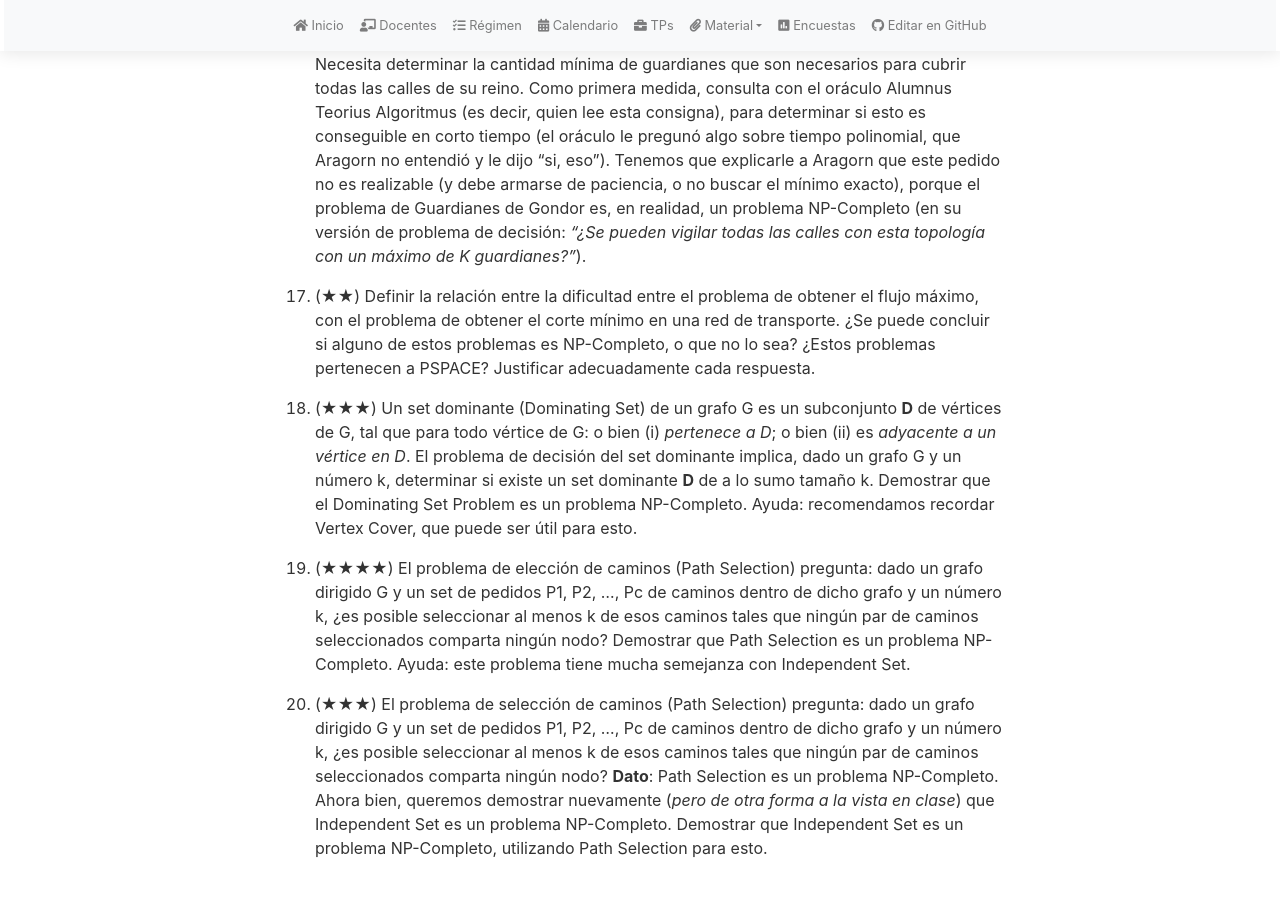
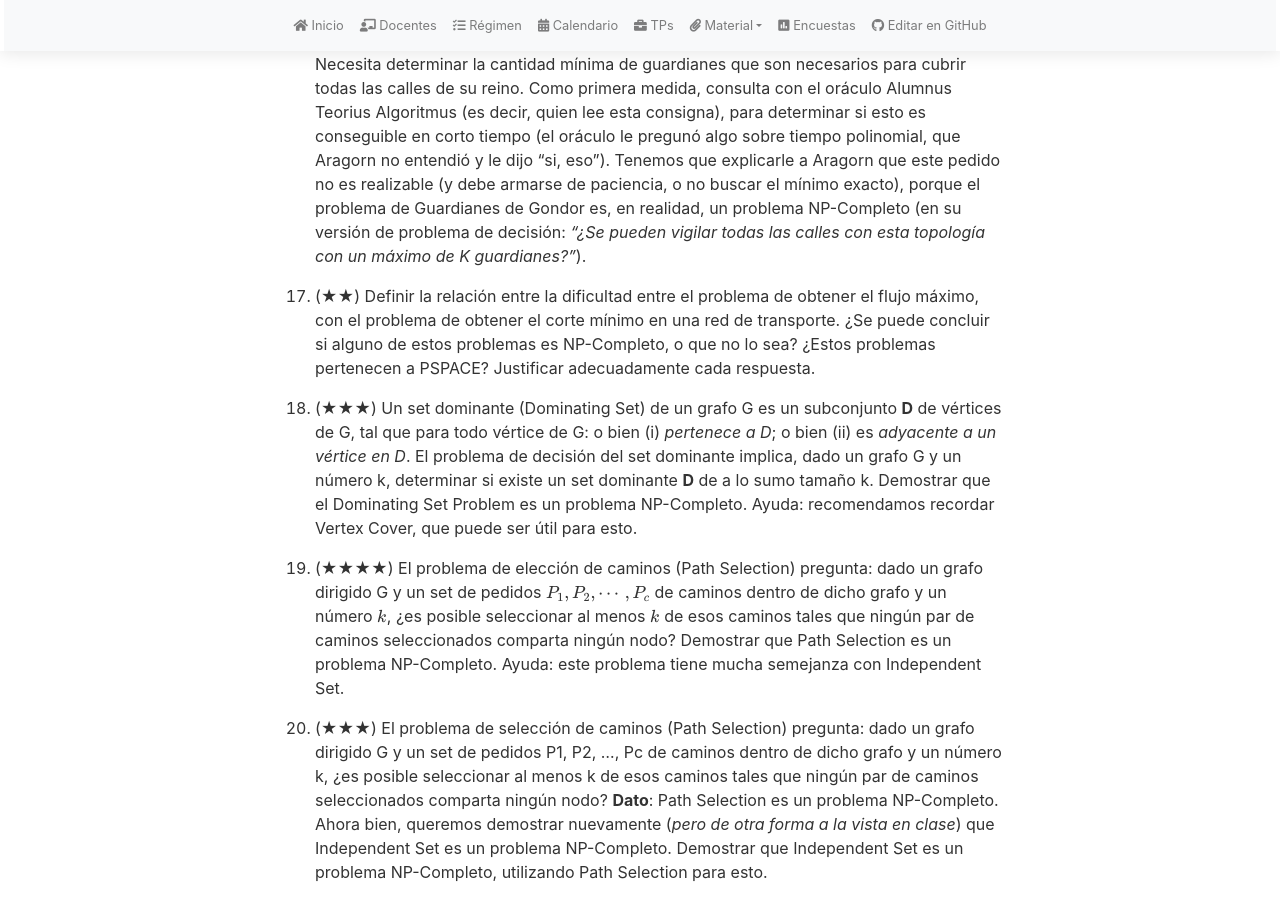
Before and after one commit to algoritmos-rw/tda_bg, a Jekyll site: the page built from material/guias/reducciones.md, in a window 1280 px wide and 900 px high, scrolled down 2577 px. Built offline with Jekyll 4.4.1, drawn with Linux system fonts in a browser that asks for light colours; nearby versions of some CDN libraries; our own code applies the rules of GitHub Pages for plain Markdown files; before the commit the page ends 3453 px from its top, so only the background shows below that; some of the changed text lies outside the part shown.

Commit message:
Apply suggestions from code review Reducciones
Co-authored-by: Martín Buchwald <martin.buchwald@mulesoft.com>

```diff
--- a/material/guias/reducciones.md
+++ b/material/guias/reducciones.md
@@ -60,8 +60,8 @@
 1.  (★) Definir los problemas de decisión de Subset Sum y Problema de la Mochila. Sabiendo que Subset Sum es
     NP-Completo, demostrar que el Problema de la Mochila es NP-Completo.
 
-1.  (★) ¿Pertenece el siguiente problema a PSPACE? Dada una lista de enteros positivos L y un entero n obtener todos
-    los subconjuntos de L que suman exactamente n.
+1.  (★) ¿Pertenece el siguiente problema a PSPACE? Dada una lista de enteros positivos $$L$$ y un entero $$n$$ obtener todos
+    los subconjuntos de $$L$$ que suman exactamente $$n$$.
 
 1.  (★) ¿Pertenece el siguiente problema a PSPACE? Dada una lista de enteros positivos L y un entero n obtener un subconjunto
     de L que sume exactamente n, o, en caso de no existir, que devuelva el subconjunto de suma máxima sin superar el valor de n.
@@ -116,8 +116,8 @@
     Demostrar que el Dominating Set Problem es un problema NP-Completo.
     Ayuda: recomendamos recordar Vertex Cover, que puede ser útil para esto.
 
-1.  (★★★★) El problema de elección de caminos (Path Selection) pregunta: dado un grafo dirigido G y un set de pedidos P1, P2, ..., Pc
-    de caminos dentro de dicho grafo y un número k, ¿es posible seleccionar al menos k de esos caminos tales que ningún
+1.  (★★★★) El problema de elección de caminos (Path Selection) pregunta: dado un grafo dirigido G y un set de pedidos $$P_1, P_2, \cdots, P_c$$
+    de caminos dentro de dicho grafo y un número $$k$$, ¿es posible seleccionar al menos $$k$$ de esos caminos tales que ningún
     par de caminos seleccionados comparta ningún nodo? Demostrar que Path Selection es un problema NP-Completo.
     Ayuda: este problema tiene mucha semejanza con Independent Set.
 
```
